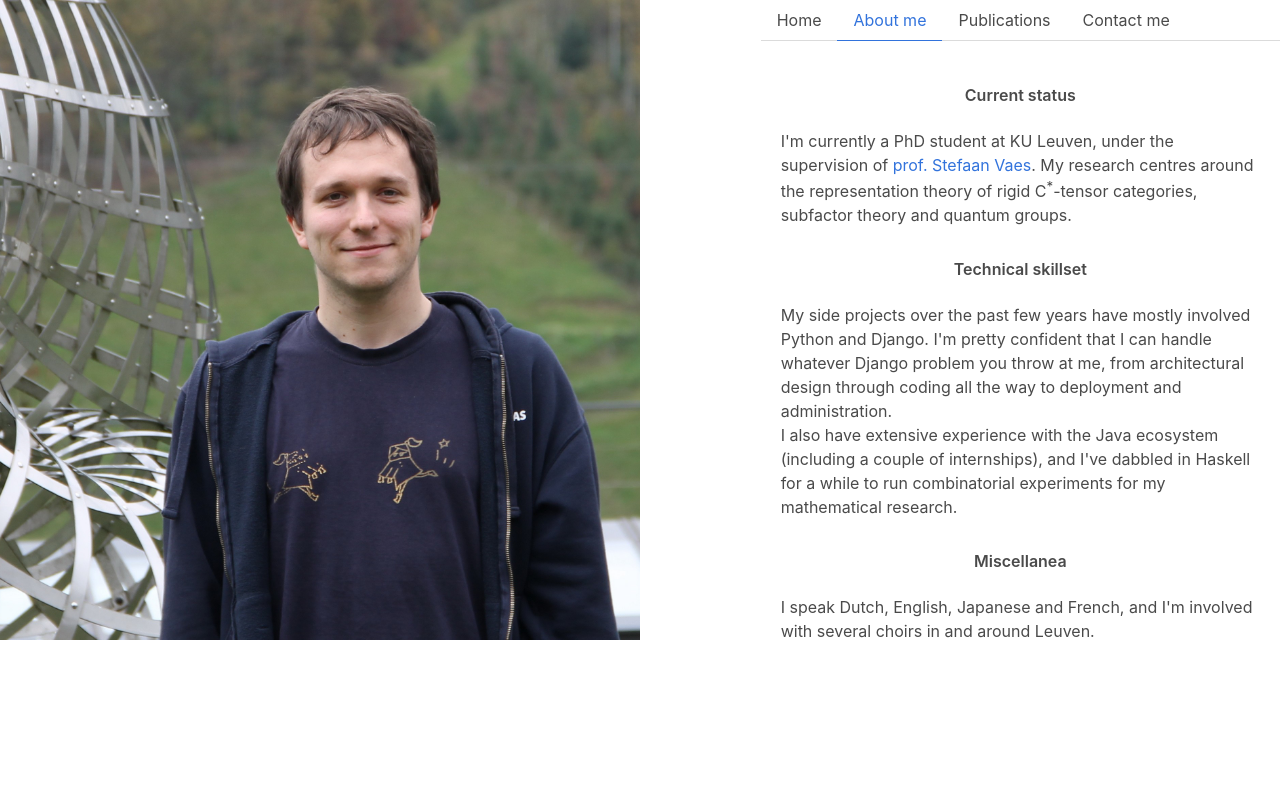
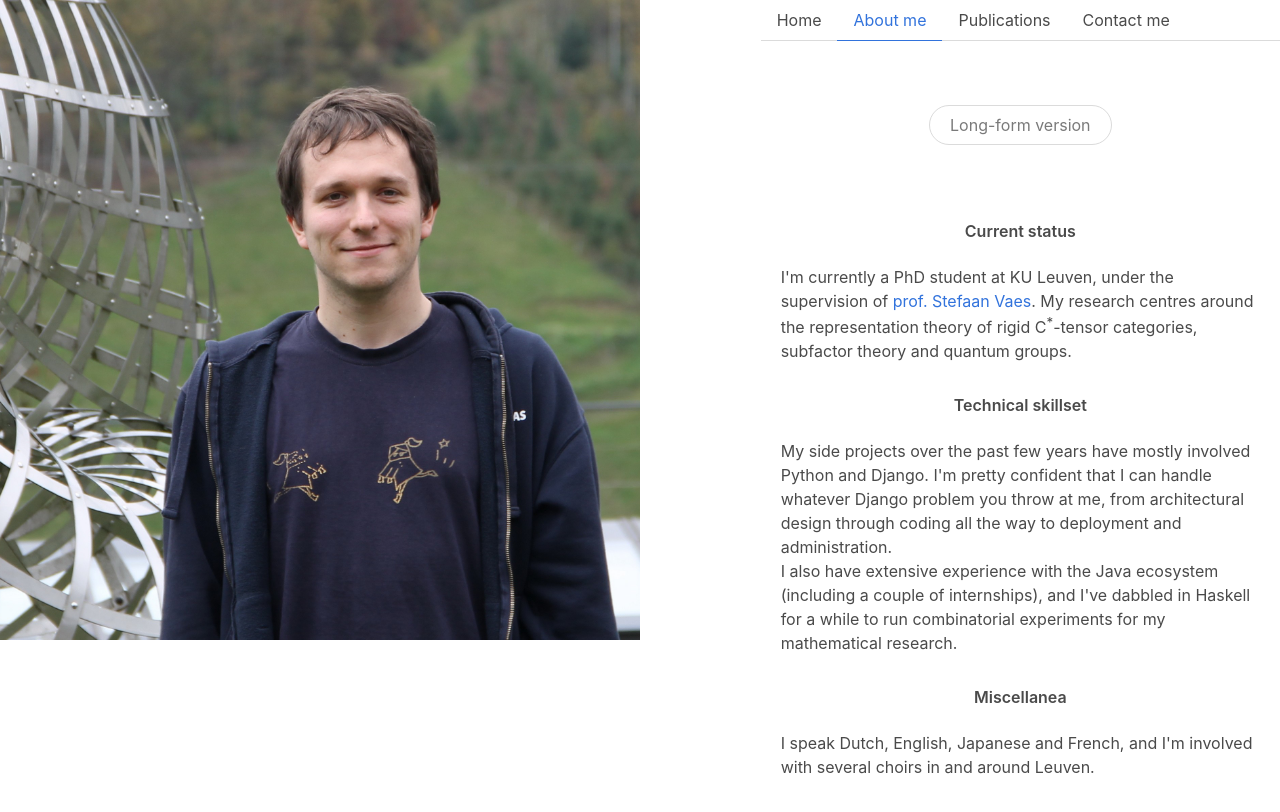
Before and after one commit to MatthiasValvekens/mvalvekens.be-hakyll, a plain HTML site: page index.html in a window 1280 px wide. Both pictures are taken after a click on the link "About me". Drawn offline with Linux system fonts and the light colour scheme.

Commit message:
Add links and robots.txt

```diff
--- a/index.html
+++ b/index.html
@@ -109,6 +109,12 @@
                             </div>
                         </div>
                         <div class="content-tab box transparent is-hidden" id="tab-about-me">
+
+                            <div class="box is-shadowless has-text-centered">
+                                <a class="button is-rounded has-text-grey" href="/about.html" style="margin-bottom: 2rem;">
+                                    Long-form version
+                                </a>
+                            </div>
                             <h2 class="subtitle is-6 has-text-centered has-text-weight-semibold">
                                 Current status
                             </h2>
```
Also changed, not shown: about.html (+1 -0 lines), robots.txt (added).
